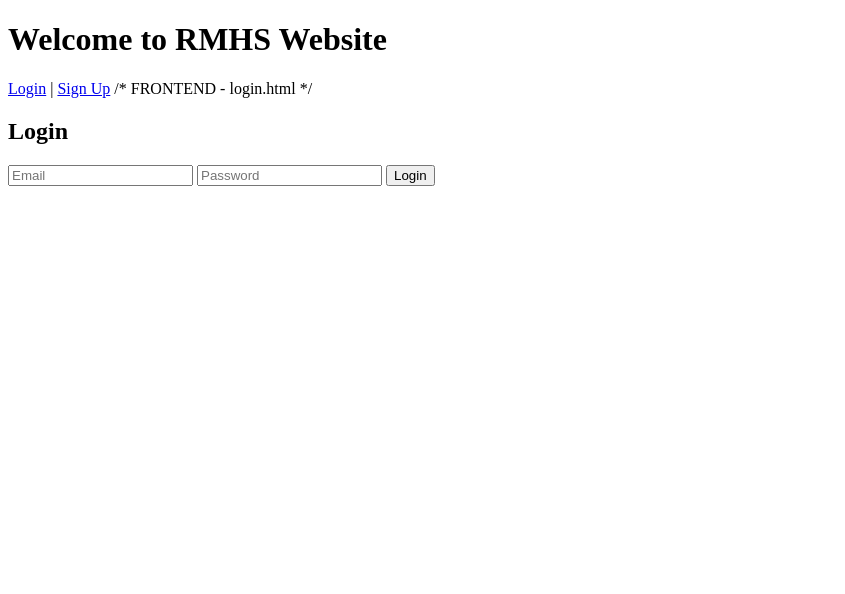
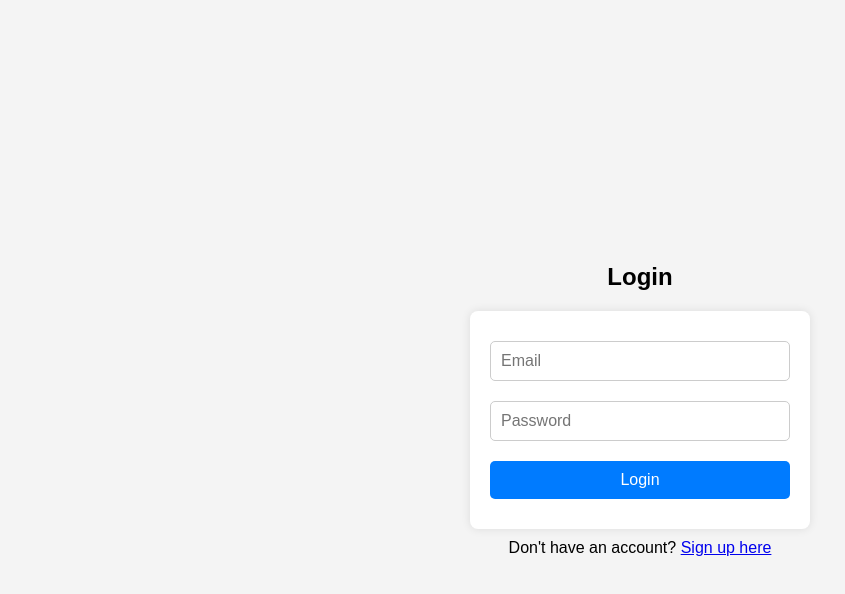
Before and after one commit to penguin-lord/monsay-website-project, a plain HTML site: page login.html in a window 1280 px wide. Shown: the whole page, without its empty margins (0-845 px from the left). Drawn offline with Linux system fonts and the light colour scheme.

Commit message:
Update login.html

```diff
--- a/login.html
+++ b/login.html
@@ -1,45 +1,56 @@
-<!DOCTYPE html>
-<html lang="en">
-<head>
-    <meta charset="UTF-8">
-    <meta name="viewport" content="width=device-width, initial-scale=1.0">
-    <title>RMHS Website</title>
-    <link rel="stylesheet" href="style.css">
-</head>
-<body>
-    <h1>Welcome to RMHS Website</h1>
-    <a href="login.html">Login</a> | <a href="signup.html">Sign Up</a>
-</body>
-</html>
-
-/* FRONTEND - login.html */
-
 <!DOCTYPE html>
 <html lang="en">
 <head>
     <meta charset="UTF-8">
     <meta name="viewport" content="width=device-width, initial-scale=1.0">
     <title>Login</title>
+    <style>
+        body {
+            font-family: Arial, sans-serif;
+            display: flex;
+            justify-content: center;
+            align-items: center;
+            height: 100vh;
+            background-color: #f4f4f4;
+            flex-direction: column;
+        }
+        form {
+            background: white;
+            padding: 20px;
+            border-radius: 8px;
+            box-shadow: 0 0 10px rgba(0, 0, 0, 0.1);
+            width: 300px;
+            display: flex;
+            flex-direction: column;
+        }
+        input, button {
+            margin: 10px 0;
+            padding: 10px;
+            font-size: 16px;
+            border: 1px solid #ccc;
+            border-radius: 5px;
+        }
+        button {
+            background-color: #007bff;
+            color: white;
+            border: none;
+            cursor: pointer;
+        }
+        button:hover {
+            background-color: #0056b3;
+        }
+        .signup-link {
+            margin-top: 10px;
+        }
+    </style>
 </head>
 <body>
     <h2>Login</h2>
-    <form id="loginForm">
-        <input type="email" id="email" name="email" placeholder="Email" required>
-        <input type="password" id="password" name="password" placeholder="Password" required>
+    <form action="http://monsay-website.byethost31.com/login.php" method="POST">
+        <input type="email" name="email" placeholder="Email" required>
+        <input type="password" name="password" placeholder="Password" required>
         <button type="submit">Login</button>
     </form>
-    <script>
-        document.getElementById("loginForm").addEventListener("submit", function(event) {
-            event.preventDefault();
-            let formData = new FormData(this);
-            fetch("http://monsay-website.byethost31.com/login.php", {
-                method: "POST",
-                body: formData
-            })
-            .then(response => response.json())
-            .then(data => alert(data.message))
-            .catch(error => console.error("Error:", error));
-        });
-    </script>
+    <p class="signup-link">Don't have an account? <a href="signup.html">Sign up here</a></p>
 </body>
 </html>
```
